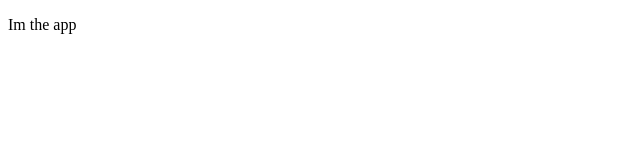
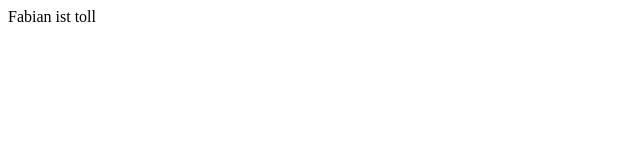
Before and after one commit to FabianAndiel1985/product_feedback_app-REACT-SCSS, a React (Create React App) app: page / in a window 1280 px wide. Shown: the top 160 px of the page, without its empty margins (0-640 px from the left). Built offline with nearby package versions, Linux system fonts and the light colour scheme.

Commit message:
Setup basic routing

```diff
--- a/src/App.js
+++ b/src/App.js
@@ -1,6 +1,22 @@
+import { Fragment } from "react";
+import {BrowserRouter, Switch, Route} from "react-router-dom";
+import Suggestions from "./components/suggestions";
+
+
+
 function App() {
+
   return (
-    <p>Im the app</p>
+    <Fragment>
+      <BrowserRouter>
+        <Switch>
+          <Route path="/" exact>
+            <Suggestions/>
+          </Route>
+        </Switch>
+      </BrowserRouter>
+    </Fragment>
+
   );
 }
 
--- /dev/null
+++ b/src/components/suggestions/index.jsx
@@ -0,0 +1,11 @@
+import React from 'react'
+
+const Suggestions = () => {
+    return (
+        <div>
+            Fabian ist toll
+        </div>
+    )
+}
+
+export default Suggestions;
```
